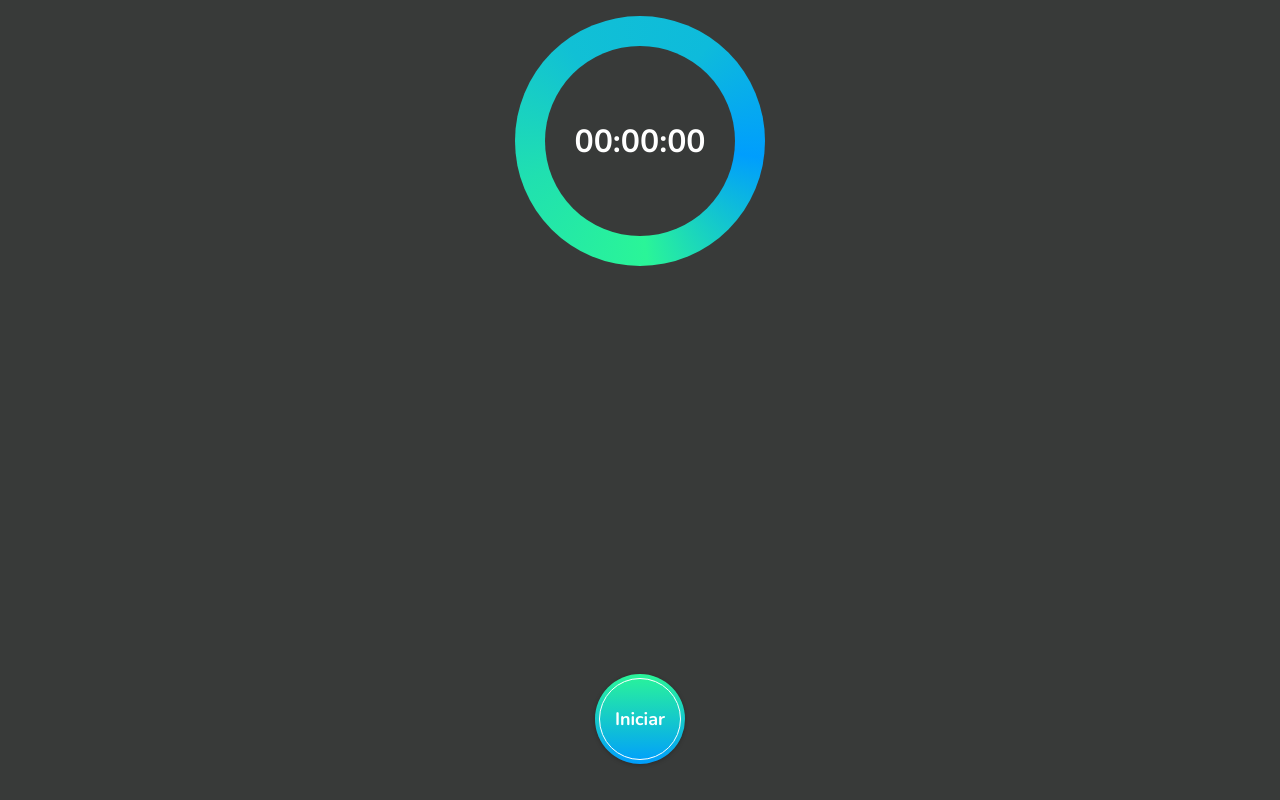
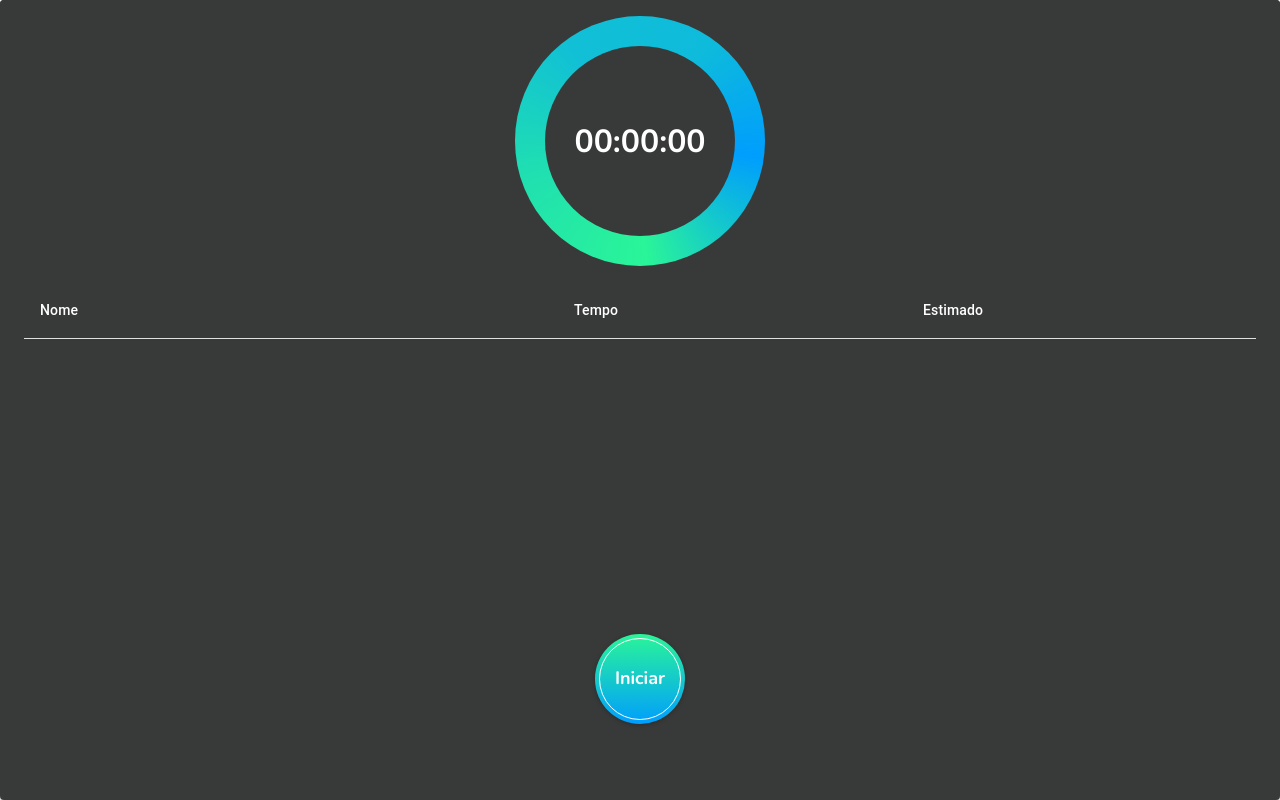
Before and after one commit to alexcastrodev/chronometer-react, a React (Create React App) app: page / in a window 1280 px wide. Built offline with nearby package versions, Linux system fonts and the light colour scheme.

Commit message:
melhorias

```diff
--- a/src/App.tsx
+++ b/src/App.tsx
@@ -1,16 +1,30 @@
 import { FunctionComponent } from 'react'
-import useHeight from '@/utils/useHeight'
 import Router from '@/router'
 import '@/styles/global.css'
+import { Grid, Paper } from '@material-ui/core'
+import { makeStyles, createStyles } from '@material-ui/core/styles'
+
+const useStyles = makeStyles(() =>
+  createStyles({
+    root: {
+      flexGrow: 1,
+    },
+    paper: {
+      overflowX: 'hidden',
+      overflowY: 'auto',
+    },
+  }),
+)
 
 const App: FunctionComponent = () => {
-  // used to work around 100vh problems
-  const height = useHeight()
+  const classes = useStyles()
 
   return (
-    <div className="mainContainer" style={{ minHeight: height }}>
-      <Router />
-    </div>
+    <Grid item xs={12}>
+      <Paper className={classes.paper}>
+        <Router />
+      </Paper>
+    </Grid>
   )
 }
 
--- a/src/contexts/chronometer.tsx
+++ b/src/contexts/chronometer.tsx
@@ -35,15 +35,16 @@ export const ChronometerProvider: FunctionComponent = ({ children }) => {
   const increaseSecond = useCallback(
     () =>
       setTimer(time => {
-        const newSetTime: IChronometer = { ...time }
+        const newSetTime = { ...time }
+
         newSetTime.seconds += 1
 
-        if (time.seconds + 1 >= 60) {
+        if (newSetTime.seconds >= 60) {
           newSetTime.seconds = 0
           newSetTime.minutes += 1
         }
 
-        if (time.minutes + 1 >= 60) {
+        if (newSetTime.minutes >= 60) {
           newSetTime.minutes = 0
           newSetTime.hours += 1
         }
--- a/src/contexts/cronTable.tsx
+++ b/src/contexts/cronTable.tsx
@@ -12,17 +12,46 @@ const ChronometerContext = createContext<ICronTableContext>(null)
 
 export const ChronometerTableProvider: FunctionComponent = ({ children }) => {
   const [rows, setTableRow] = useState<ITableRow[]>([])
+  const [modalEditRow, setModalEditRow] = useState<boolean>(false)
+  const [activeRow, setActiveRow] = useState<ITableRow>({} as ITableRow)
 
-  const addRow = useCallback(row => {
+  const addRow = useCallback((row: ITableRow) => {
     setTableRow(setTableRow => [...setTableRow, row])
   }, [])
 
+  const deleteRow = useCallback((index: number) => {
+    setTableRow(setTableRow => {
+      setTableRow.splice(index, 1)
+      return setTableRow
+    })
+    setModalEditRow(false)
+  }, [])
+
+  const updateRow = useCallback((index: number, row: ITableRow) => {
+    setTableRow(setTableRow => {
+      setTableRow[index] = row
+      return setTableRow
+    })
+  }, [])
+
   const clearTable = useCallback(() => {
-    setTableRow([])
+    setTableRow(() => [])
   }, [])
 
   return (
-    <ChronometerContext.Provider value={{ rows, addRow, clearTable }}>
+    <ChronometerContext.Provider
+      value={{
+        rows,
+        addRow,
+        clearTable,
+        modalEditRow,
+        setModalEditRow,
+        setActiveRow,
+        activeRow,
+        deleteRow,
+        updateRow,
+      }}
+    >
       {children}
     </ChronometerContext.Provider>
   )
--- a/src/index.tsx
+++ b/src/index.tsx
@@ -1,4 +1,4 @@
-import { FunctionComponent, StrictMode } from 'react'
+import { FunctionComponent } from 'react'
 import ReactDOM from 'react-dom'
 import App from './App'
 import reportWebVitals from './reportWebVitals'
@@ -8,7 +8,6 @@ import { theme } from './utils'
 import { ChronometerProvider } from './contexts/chronometer'
 
 const Index: FunctionComponent = () => (
-  <StrictMode>
   <BrowserRouter>
     <ThemeProvider theme={theme}>
       <ChronometerProvider>
@@ -16,7 +15,6 @@ const Index: FunctionComponent = () => (
       </ChronometerProvider>
     </ThemeProvider>
   </BrowserRouter>
-  </StrictMode>
 )
 
 ReactDOM.render(<Index />, document.getElementById('root'))
--- a/src/pages/Home/components/ButtonActions/index.tsx
+++ b/src/pages/Home/components/ButtonActions/index.tsx
@@ -13,17 +13,21 @@ const Home: FunctionComponent = () => {
     continueTimer,
     isTimeActive,
     isTimePaused,
+    reset,
+    getFormatDate,
   } = useCronContext()
 
   const { addRow, clearTable } = useCronTableContext()
 
   const handleClickLap = () => {
+    const time = getFormatDate()
     addRow({
       id: Math.floor(Math.random() * 100),
       name: 'Sem título',
-      time: '10:00:00',
+      time,
       estimate: '1min',
     })
+    reset()
   }
   const handleResetButton = () => {
     stopTimer()
--- /dev/null
+++ b/src/pages/Home/components/TableChronometer/editTable.tsx
@@ -0,0 +1,123 @@
+import {
+  Dialog,
+  DialogActions,
+  DialogContent,
+  TextField,
+  DialogTitle,
+  Button,
+  Select,
+  MenuItem,
+  FormControl,
+} from '@material-ui/core'
+import { FunctionComponent, useState, useEffect } from 'react'
+import { useCronTableContext } from '@/contexts/cronTable'
+import { makeStyles } from '@material-ui/core/styles'
+
+const useStyles = makeStyles(() => {
+  return {
+    formControl: {
+      marginTop: '1rem',
+      display: 'flex',
+    },
+  }
+})
+
+export const DialogTable: FunctionComponent = () => {
+  const {
+    setModalEditRow,
+    deleteRow,
+    updateRow,
+    modalEditRow,
+    activeRow,
+    rows,
+  } = useCronTableContext()
+
+  const [estimateTime, setEstimateTime] = useState<string>('')
+  const [labelTime, setLabelTime] = useState<string>('')
+
+  useEffect(() => {
+    setEstimateTime(activeRow.estimate || '')
+    setLabelTime(activeRow.name || '')
+  }, [activeRow.estimate, activeRow.name])
+
+  const handleClose = () => {
+    setModalEditRow(false)
+  }
+
+  const handleDeleteButton = () => {
+    const index = rows.findIndex(row => row.id === activeRow.id)
+    deleteRow(index)
+  }
+
+  const handleUpdateButton = () => {
+    const index = rows.findIndex(row => row.id === activeRow.id)
+    updateRow(index, {
+      ...activeRow,
+      estimate: estimateTime,
+      name: labelTime,
+    })
+    setModalEditRow(false)
+  }
+
+  const handleUpdateEstimateTime = value => {
+    setEstimateTime(value)
+  }
+
+  const handleUpdateLabelTime = value => {
+    setLabelTime(value)
+  }
+
+  const classes = useStyles()
+
+  return (
+    <Dialog
+      open={modalEditRow}
+      keepMounted
+      onClose={handleClose}
+      aria-labelledby="Edit row"
+      aria-describedby="Edit row"
+    >
+      <DialogTitle>{'Editar linha'}</DialogTitle>
+      {Object.keys(activeRow).length ? (
+        <DialogContent>
+          <FormControl variant="outlined" className={classes.formControl}>
+            <TextField
+              value={labelTime}
+              variant="outlined"
+              onChange={({ target }) => handleUpdateLabelTime(target.value)}
+            />
+          </FormControl>
+
+          <FormControl variant="outlined" className={classes.formControl}>
+            <span>Tempo estimado</span>
+            <Select
+              value={estimateTime}
+              onChange={({ target }) => handleUpdateEstimateTime(target.value)}
+            >
+              <MenuItem value="1min">1 Min</MenuItem>
+              <MenuItem value="2min">2 Min</MenuItem>
+              <MenuItem value="3min">3 Min</MenuItem>
+              <MenuItem value="4min">4 Min</MenuItem>
+              <MenuItem value="5min">5 Min</MenuItem>
+              <MenuItem value="6min">6 Min</MenuItem>
+              <MenuItem value="7min">7 Min</MenuItem>
+              <MenuItem value="8min">8 Min</MenuItem>
+              <MenuItem value="10min">10 Min</MenuItem>
+              <MenuItem value="15min">15 Min</MenuItem>
+              <MenuItem value="30min">30 Min</MenuItem>
+              <MenuItem value="60min">60 Min</MenuItem>
+            </Select>
+          </FormControl>
+        </DialogContent>
+      ) : null}
+      <DialogActions>
+        <Button onClick={handleDeleteButton} color="secondary">
+          Apagar
+        </Button>
+        <Button onClick={handleUpdateButton} color="primary">
+          Alterar
+        </Button>
+      </DialogActions>
+    </Dialog>
+  )
+}
--- a/src/pages/Home/components/TableChronometer/index.tsx
+++ b/src/pages/Home/components/TableChronometer/index.tsx
@@ -1,12 +1,18 @@
-import { FunctionComponent } from 'react'
+import {
+  Table,
+  TableBody,
+  TableCell,
+  TableContainer,
+  TableHead,
+  TableRow,
+  Container,
+} from '@material-ui/core'
+import { FunctionComponent, useContext } from 'react'
 import { useCronTableContext } from '@/contexts/cronTable'
-import Table from '@material-ui/core/Table'
-import TableBody from '@material-ui/core/TableBody'
-import TableCell from '@material-ui/core/TableCell'
-import TableContainer from '@material-ui/core/TableContainer'
-import TableHead from '@material-ui/core/TableHead'
-import TableRow from '@material-ui/core/TableRow'
 import { useStyles } from './style'
+import { DialogTable } from './editTable'
+import { ThemeContext } from 'styled-components'
+import { ITheme } from '@/types'
 
 const columns = [
   { id: 'name', label: 'Nome', minWidth: 170 },
@@ -15,17 +21,24 @@ const columns = [
 ]
 
 const Chronometer: FunctionComponent = () => {
-  const classes = useStyles()
-  const { rows } = useCronTableContext()
+  const themeContext: ITheme = useContext(ThemeContext)
+  const classes = useStyles(themeContext)
+
+  const { rows, setModalEditRow, setActiveRow } = useCronTableContext()
+
+  const handleOpenModalEditRow = row => {
+    setActiveRow(row)
+    setModalEditRow(true)
+  }
 
   return (
+    <Container>
       <TableContainer>
+        <DialogTable />
         <Table stickyHeader aria-label="sticky table" className={classes.table}>
           <TableHead>
             <TableRow>
-            {!rows.length
-              ? null
-              : columns.map(column => (
+              {columns.map(column => (
                 <TableCell
                   key={column.id}
                   style={{ minWidth: column.minWidth }}
@@ -39,7 +52,13 @@ const Chronometer: FunctionComponent = () => {
           <TableBody>
             {rows.map(row => {
               return (
-              <TableRow hover role="checkbox" tabIndex={-1} key={row.id}>
+                <TableRow
+                  hover
+                  role="checkbox"
+                  tabIndex={-1}
+                  key={row.id}
+                  onClick={() => handleOpenModalEditRow(row)}
+                >
                   {columns.map(column => {
                     const value = row[column.id]
                     return (
@@ -54,6 +73,7 @@ const Chronometer: FunctionComponent = () => {
           </TableBody>
         </Table>
       </TableContainer>
+    </Container>
   )
 }
 
--- a/src/pages/Home/components/TableChronometer/style.tsx
+++ b/src/pages/Home/components/TableChronometer/style.tsx
@@ -1,21 +1,19 @@
-import { useContext } from 'react'
 import { makeStyles } from '@material-ui/core/styles'
-import { ThemeContext } from 'styled-components'
 import { ITheme } from '@/types'
 
-export const useStyles = makeStyles(() => {
-  const themeContext: ITheme = useContext(ThemeContext)
-
-  return {
+export const useStyles = makeStyles({
+  formControl: {
+    marginTop: '1rem',
+    display: 'flex',
+  },
   table: {
     minHeight: '130px',
   },
   tableHead: {
-      backgroundColor: themeContext.dark.primary,
+    backgroundColor: (props: ITheme) => props.dark.primary,
     color: 'white',
   },
   cell: {
     color: 'white',
   },
-  }
 })
--- a/src/pages/Home/style.tsx
+++ b/src/pages/Home/style.tsx
@@ -13,8 +13,8 @@ export const ChronometerContainer = styled.div`
 `
 
 export const TableContainer = styled.div`
-  margin: 2rem 2rem;
+  padding: 2rem 0;
   height: 100%;
   overflow: auto;
-  flex: 2;
+  flex: 1;
 `
--- a/src/styles/global.css
+++ b/src/styles/global.css
@@ -18,6 +18,16 @@
 
 button {
   padding: 0;
+  cursor: pointer;
+}
+
+fieldset {
+  border: none;
+  outline: none;
+}
+
+span {
+  font-family: nunito;
 }
 
 @keyframes rotating {
@@ -35,7 +45,7 @@ button {
 }
 
 *::-webkit-scrollbar-track:vertical {
-  background: white;
+  background: rgba(150, 146, 146, 0.5);
   border-radius: 4px;
 }
 
--- a/src/types/table.ts
+++ b/src/types/table.ts
@@ -9,4 +9,10 @@ export interface ICronTableContext {
   rows: ITableRow[]
   addRow: (row: ITableRow) => void
   clearTable: () => void
+  deleteRow: (index: number) => void
+  updateRow: (index: number, row: ITableRow) => void
+  activeRow: ITableRow
+  modalEditRow: boolean
+  setModalEditRow: React.Dispatch<React.SetStateAction<boolean>>
+  setActiveRow: React.Dispatch<React.SetStateAction<ITableRow>>
 }
```
Also changed, not shown: 1 other file (tests, documents, lock files or other folders). Lines whose indentation alone changed are shown as unchanged.
